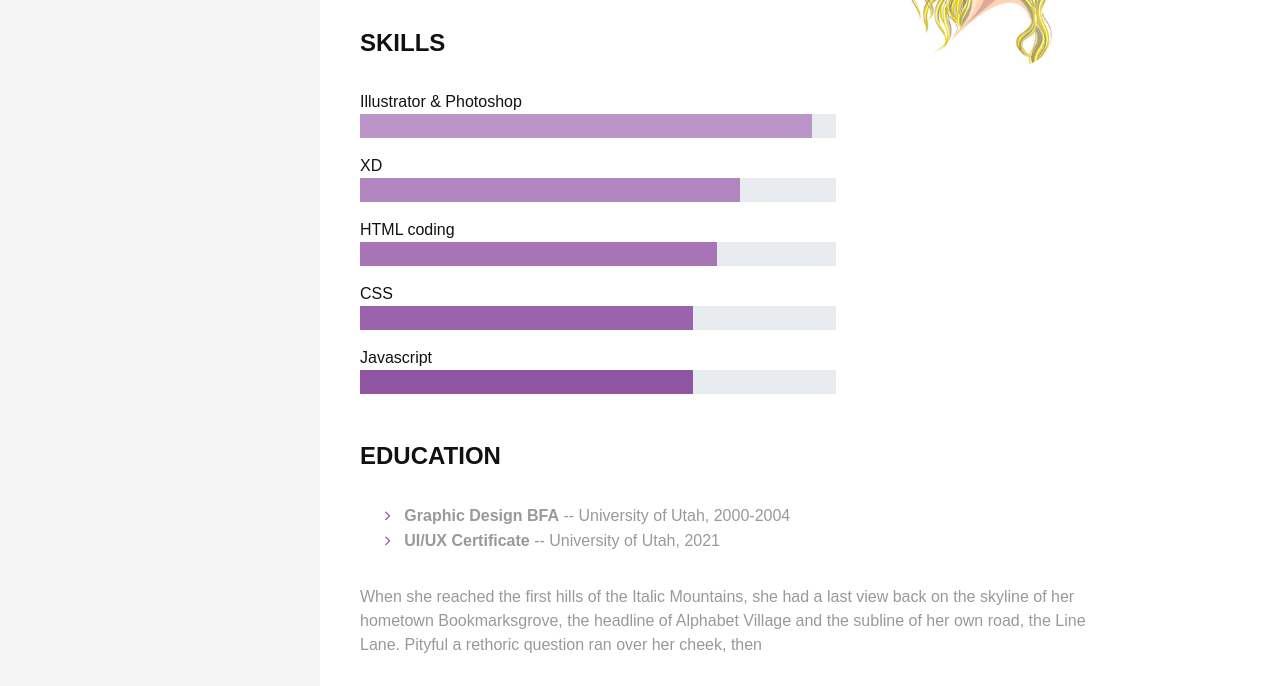
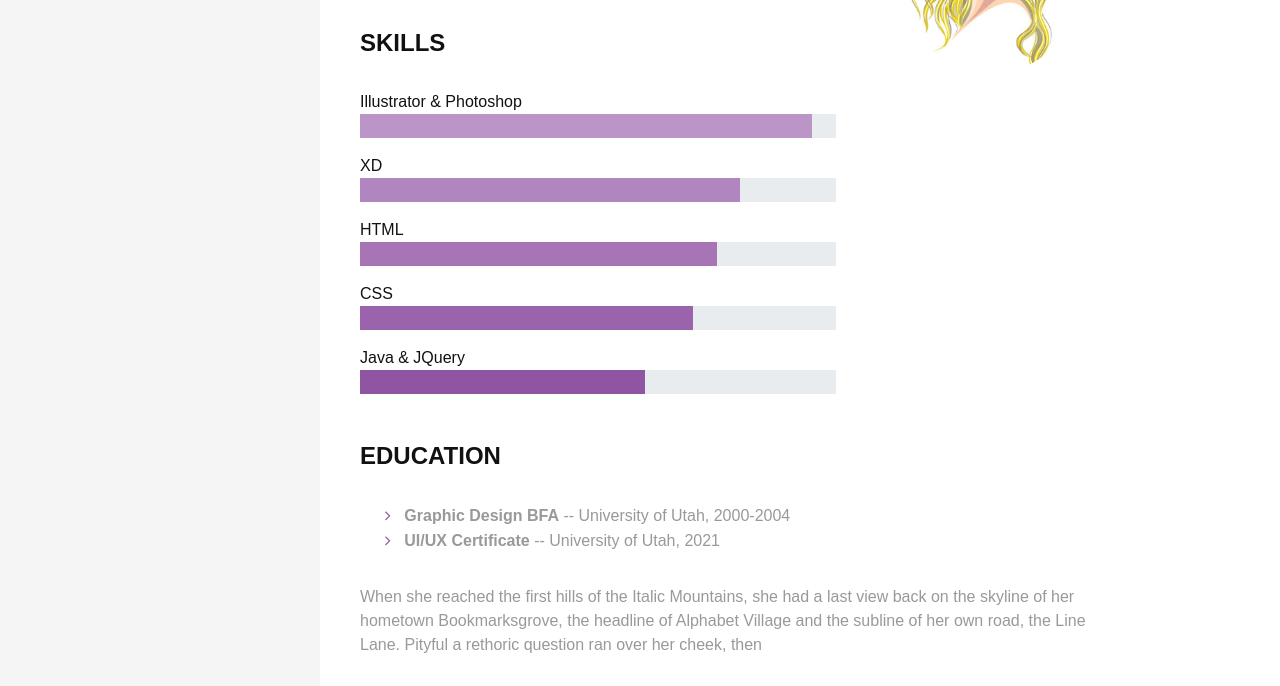
Before and after one commit to ColbyDunfordSu/UX_UI_HW_17, a plain HTML site: page index.html in a window 1280 px wide. Shown: the part 409-1095 px from the top of the page. Drawn offline with Linux system fonts and the light colour scheme.

Commit message:
More text changes

```diff
--- a/index.html
+++ b/index.html
@@ -64,7 +64,7 @@
                       </div>
                     </div>
                     <div class="skill-item">
-                      <div class="progress-title">HTML coding</div>
+                      <div class="progress-title">HTML</div>
                       <div class="progress">
                         <div role="progressbar" aria-valuenow="75" aria-valuemin="0" aria-valuemax="100" style="width: 75%;" class="progress-bar progress-bar-skill3"><span class="sr-only">75</span></div>
                       </div>
@@ -76,9 +76,9 @@
                       </div>
                     </div>
                     <div class="skill-item">
-                      <div class="progress-title">Javascript</div>
+                      <div class="progress-title">Java & JQuery</div>
                       <div class="progress">
-                        <div role="progressbar" aria-valuenow="70" aria-valuemin="0" aria-valuemax="100" style="width: 70%;" class="progress-bar progress-bar-skill5"><span class="sr-only">70</span></div>
+                        <div role="progressbar" aria-valuenow="60" aria-valuemin="0" aria-valuemax="100" style="width: 60%;" class="progress-bar progress-bar-skill5"><span class="sr-only">60</span></div>
                       </div>
                     </div>
                   </div>
```
